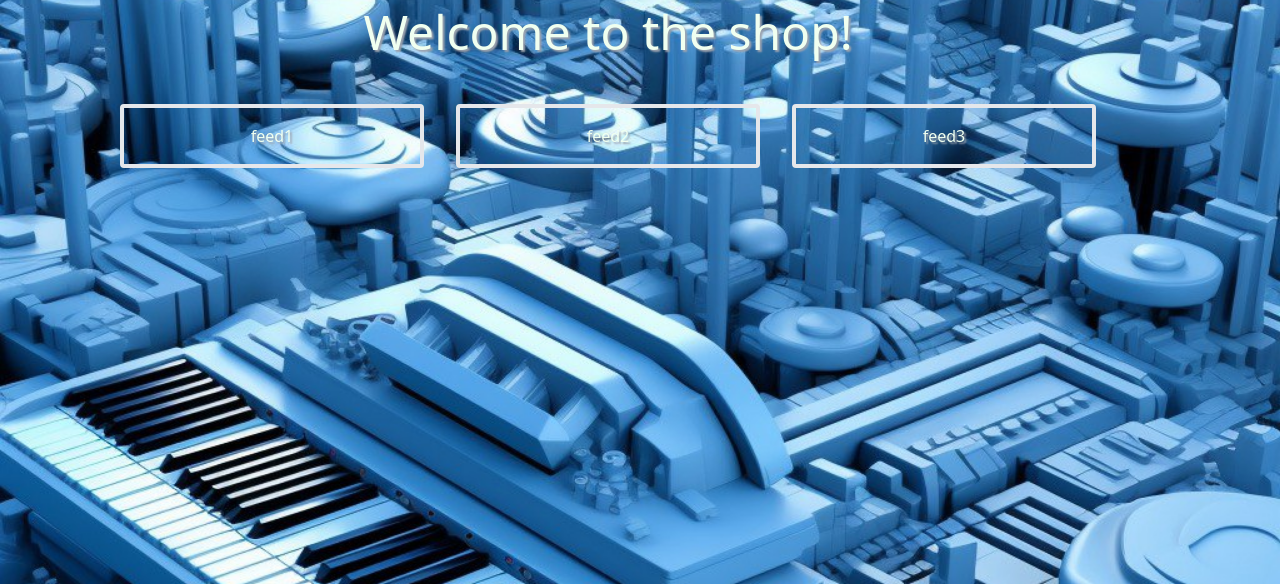
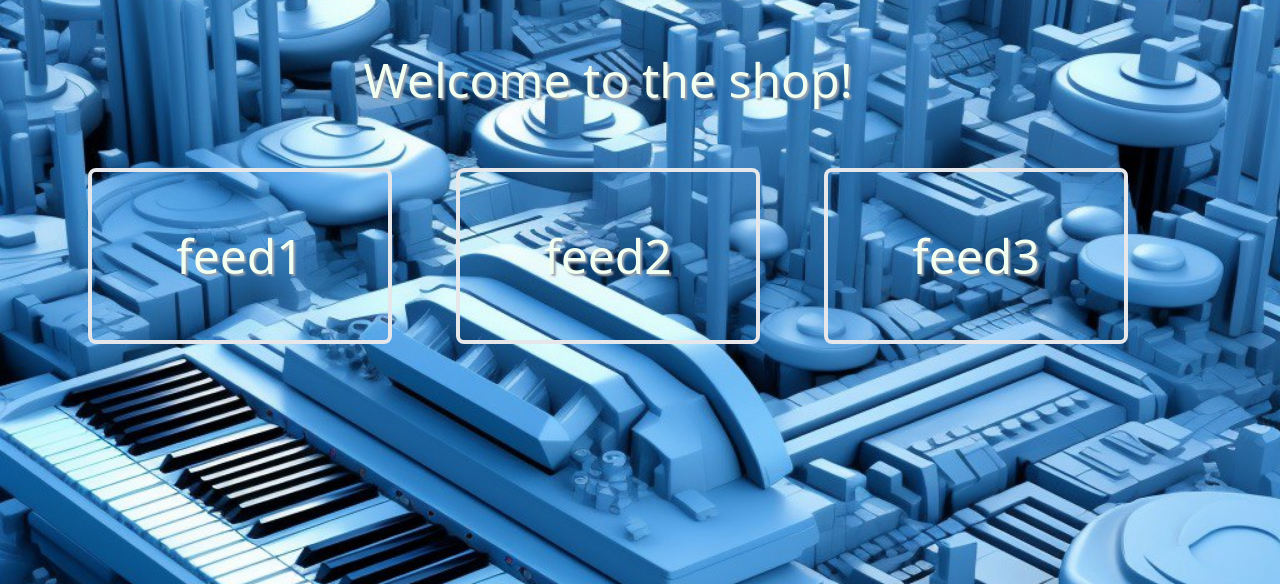
Before and after one commit to federerkristijan/py_mi, a Python web app: template blockchain/Tag_06/MusiK_Smart_Contract/templates/index.html in a window 1280 px wide. Shown: the part 76-660 px from the top of the page. Run offline with Jinja, Linux system fonts and the light colour scheme; the template is opened without the code that fills it, so the values that code supplies are empty; style sheets or scripts are compiled from the project's sources.

Commit message:
index.html

```diff
--- a/blockchain/Tag_06/MusiK_Smart_Contract/static/css/main.css
+++ b/blockchain/Tag_06/MusiK_Smart_Contract/static/css/main.css
@@ -111,7 +111,8 @@ h2,
 h3,
 h4,
 h5,
-h6 {
+h6,
+span {
   color: honeydew;
   text-shadow: 2px 2px 2px #9ca3af;
   font-size: inherit;
--- a/blockchain/Tag_06/MusiK_Smart_Contract/templates/index.html
+++ b/blockchain/Tag_06/MusiK_Smart_Contract/templates/index.html
@@ -43,25 +43,25 @@
       </nav>
     </div>
     <div class="page flex flex-col justify-center" >
-      <h1 class="mt-2 text-5xl flex justify-center">
+      <h1 class="mt-14 text-5xl flex justify-center">
         Welcome to the shop!
       </h1>
       <div class="flex flex-col">
-        <ul class="flex flex-row justify-center gap-8 mt-12">
+        <ul class="flex flex-row justify-center gap-16 mt-16 text-5xl text-honeydew">
           <li
-            class="flex justify-center items-center rounded border-4 border-honeydew gap-4 w-1/4 h-16"
+            class="flex justify-center items-center rounded-lg border-4 border-honeydew gap-4 w-1/4 h-44 "
           >
-            <h3>feed1</h3>
+            <span>feed1</span>
           </li>
           <li
-            class="flex justify-center items-center rounded border-4 border-honeydew gap-4 w-1/4 h-16"
+            class="flex justify-center items-center rounded-lg border-4 border-honeydew gap-4 w-1/4 h-44"
           >
-            <h3>feed2</h3>
+            <span>feed2</span>
           </li>
           <li
-            class="flex justify-center items-center rounded border-4 border-honeydew gap-4 w-1/4 h-16"
+            class="flex justify-center items-center rounded-lg border-4 border-honeydew gap-4 w-1/4 h-44"
           >
-            <h3>feed3</h3>
+            <span>feed3</span>
           </li>
         </ul>
       </div>
```
